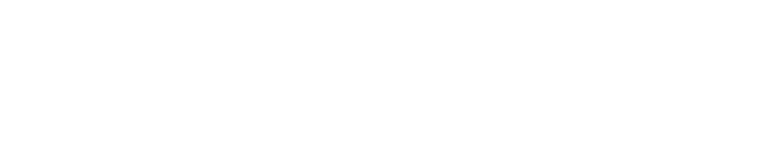
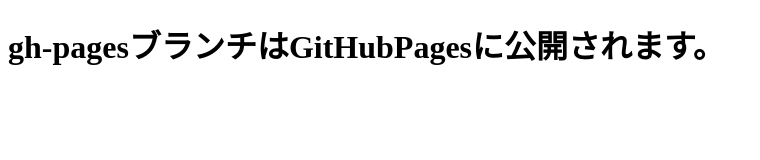
Before and after one commit to geektosh/git-study, a plain HTML site: page index.html in a window 1280 px wide. Shown: the whole page, without its empty margins (0-760 px from the left). Drawn offline with Linux system fonts and the light colour scheme.

Commit message:
ミスってた _(:3」∠)_

```diff
--- a/index.html
+++ b/index.html
@@ -6,6 +6,6 @@
     <title>Gitの勉強</title>
 </head>
 <body>
-        <h1><gh-pagesブランチはGitHub　Pagesに公開されます。</h1>
+        <h1>gh-pagesブランチはGitHubPagesに公開されます。</h1>
 </body>
 </html>
```
